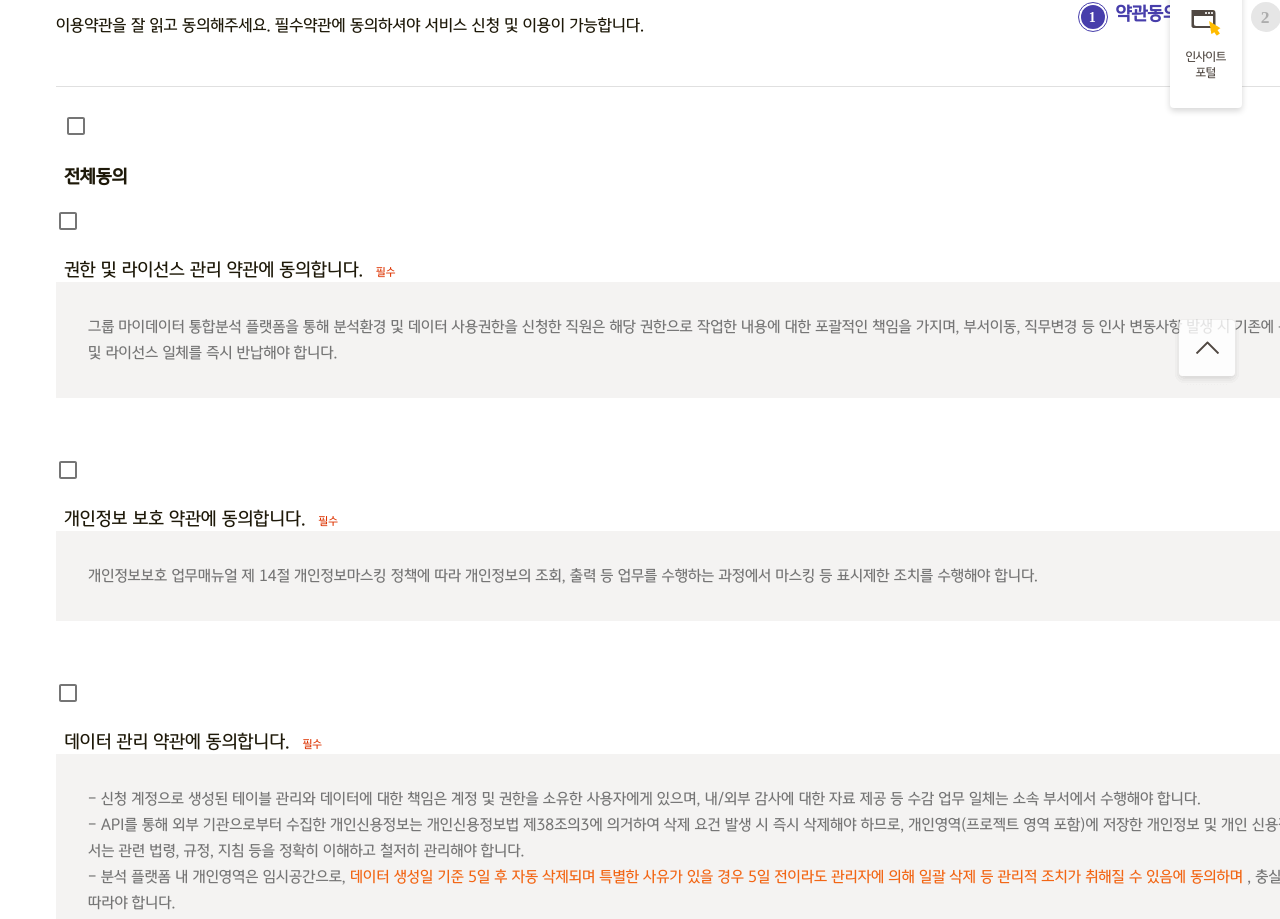
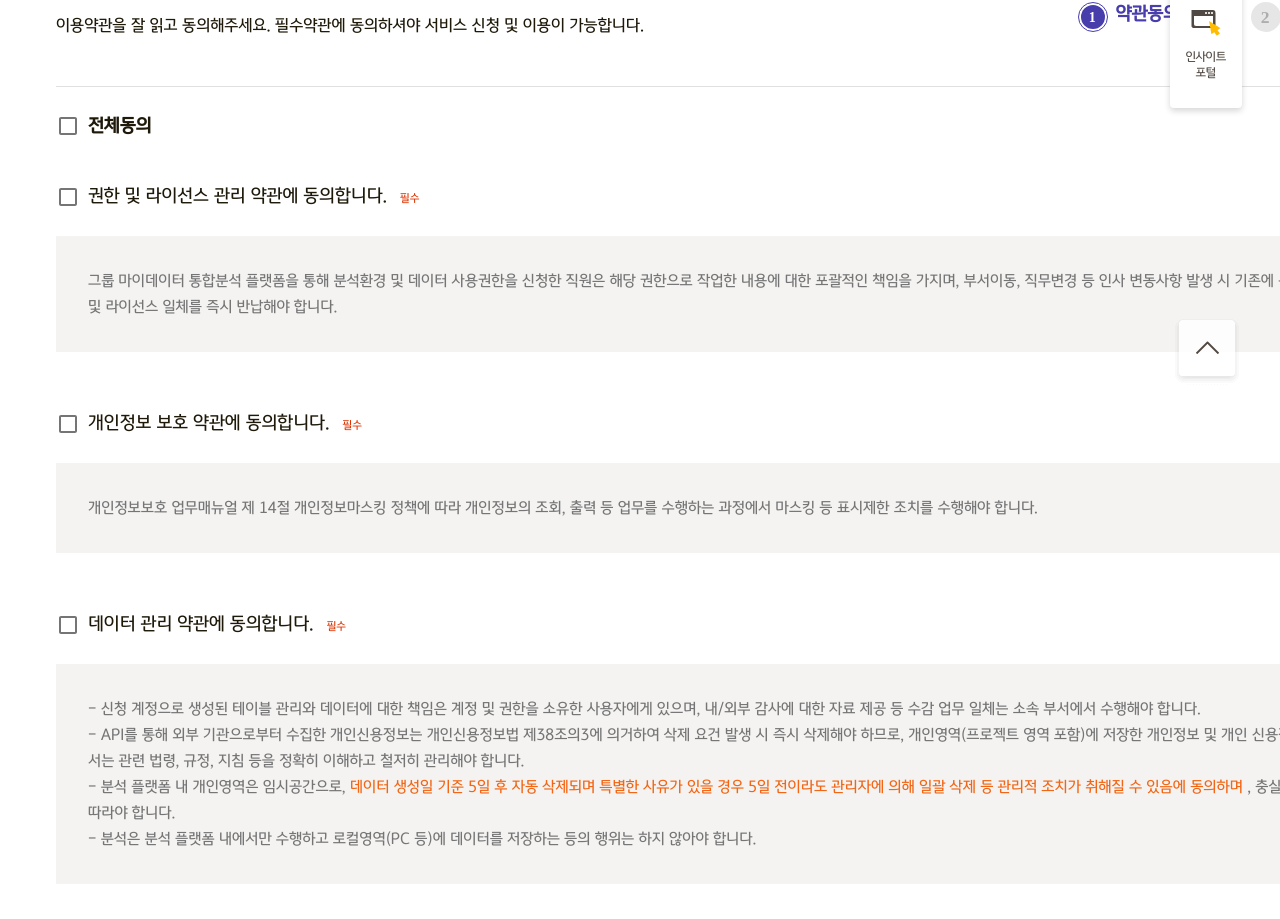
Before and after one commit to gesazumo/vuedata, a Vue app: page /analyze/ana002 in a window 1280 px wide. Shown: the part 364-1283 px from the top of the page. Built offline with nearby package versions, Linux system fonts and the light colour scheme.

Commit message:
분석환경신청 약관 완료

```diff
--- a/src/router/analyze.js
+++ b/src/router/analyze.js
@@ -4,6 +4,11 @@ const analyzeRouter = [
 		name: 'ana002',
 		component: () => import('@/views/analyze/ANA002.vue'),
 	},
+	{
+		path: 'ana003',
+		name: 'ana003',
+		component: () => import('@/views/pub/TAH-ANA003.vue'),
+	},
 ]
 
 export default analyzeRouter
--- a/src/views/analyze/ANA002.vue
+++ b/src/views/analyze/ANA002.vue
@@ -41,70 +41,87 @@
 			</div>
 			<div class="s_body">
 				<div class="agree_all">
-					<p>
 					<v-checkbox
 						v-model="allSelected"
 						@change="checkAll($event)"
-						></v-checkbox>
-						전체동의
-					</p>
+					>
+						<template v-slot:label>
+							<p>전체동의</p>
+						</template>
+					</v-checkbox>
 				</div>
+				<v-form ref="form">
 					<div class="agree">
 						<div class="agree_chk">
-						<v-checkbox v-model="check1" @click="checkChange()">
-						</v-checkbox>
+							<v-checkbox
+								v-model="check[0]"
+								@change="checkChange()"
+								:rules="rules(0)"
+							>
+								<template v-slot:label>
 									<p>
 										권한 및 라이선스 관리 약관에 동의합니다.
 										<span>필수</span>
 									</p>
+								</template>
+							</v-checkbox>
 						</div>
 						<div class="agree_txt">
 							그룹 마이데이터 통합분석 플랫폼을 통해 분석환경 및
 							데이터 사용권한을 신청한 직원은 해당 권한으로 작업한
-						내용에 대한 포괄적인 책임을 가지며, 부서이동, 직무변경
-						등 인사 변동사항 발생 시 기존에 득한 권한 및 라이선스
-						일체를 즉시 반납해야 합니다.
+							내용에 대한 포괄적인 책임을 가지며, 부서이동,
+							직무변경 등 인사 변동사항 발생 시 기존에 득한 권한
+							및 라이선스 일체를 즉시 반납해야 합니다.
 						</div>
 					</div>
 					<div class="agree">
 						<div class="agree_chk">
 							<v-checkbox
-							v-model="check2"
-							@click="checkChange()"
-						></v-checkbox>
+								v-model="check[1]"
+								@change="checkChange()"
+								:rules="rules(1)"
+							>
+								<template v-slot:label>
 									<p>
 										개인정보 보호 약관에 동의합니다.
 										<span>필수</span>
 									</p>
+								</template>
+							</v-checkbox>
 						</div>
 						<div class="agree_txt">
-						개인정보보호 업무매뉴얼 제 14절 개인정보마스킹 정책에
-						따라 개인정보의 조회, 출력 등 업무를 수행하는 과정에서
-						마스킹 등 표시제한 조치를 수행해야 합니다.
+							개인정보보호 업무매뉴얼 제 14절 개인정보마스킹
+							정책에 따라 개인정보의 조회, 출력 등 업무를 수행하는
+							과정에서 마스킹 등 표시제한 조치를 수행해야 합니다.
 						</div>
 					</div>
 					<div class="agree">
 						<div class="agree_chk">
 							<v-checkbox
-							v-model="check3"
-							@click="checkChange()"
-						></v-checkbox>
+								v-model="check[2]"
+								@change="checkChange()"
+								:rules="rules(2)"
+							>
+								<template v-slot:label>
 									<p>
 										데이터 관리 약관에 동의합니다.
 										<span>필수</span>
 									</p>
+								</template>
+							</v-checkbox>
 						</div>
 						<div class="agree_txt">
 							- 신청 계정으로 생성된 테이블 관리와 데이터에 대한
-						책임은 계정 및 권한을 소유한 사용자에게 있으며, 내/외부
-						감사에 대한 자료 제공 등 수감 업무 일체는 소속 부서에서
-						수행해야 합니다.
+							책임은 계정 및 권한을 소유한 사용자에게 있으며,
+							내/외부 감사에 대한 자료 제공 등 수감 업무 일체는
+							소속 부서에서 수행해야 합니다.
 							<br />
 							- API를 통해 외부 기관으로부터 수집한 개인신용정보는
-						개인신용정보법 제38조의3에 의거하여 삭제 요건 발생 시
-						즉시 삭제해야 하므로, 개인영역(프로젝트 영역 포함)에
-						저장한 개인정보 및 개인 신용정보에 대해서는 관련 법령,
-						규정, 지침 등을 정확히 이해하고 철저히 관리해야 합니다.
+							개인신용정보법 제38조의3에 의거하여 삭제 요건 발생
+							시 즉시 삭제해야 하므로, 개인영역(프로젝트 영역
+							포함)에 저장한 개인정보 및 개인 신용정보에 대해서는
+							관련 법령, 규정, 지침 등을 정확히 이해하고 철저히
+							관리해야 합니다.
 							<br />
 							- 분석 플랫폼 내 개인영역은 임시공간으로,
 							<span>
@@ -114,12 +131,16 @@
 							</span>
 							, 충실히 지침에 따라야 합니다.
 							<br />
-						- 분석은 분석 플랫폼 내에서만 수행하고 로컬영역(PC 등)에
-						데이터를 저장하는 등의 행위는 하지 않아야 합니다.
+							- 분석은 분석 플랫폼 내에서만 수행하고 로컬영역(PC
+							등)에 데이터를 저장하는 등의 행위는 하지 않아야
+							합니다.
 						</div>
 					</div>
-				<div class="btn_area">
-					<button class="regit large">다음 페이지로</button>
+				</v-form>
+				<div class="btnArea">
+					<v-btn class="regit large" @click="nextPage()">
+						다음 페이지로
+					</v-btn>
 				</div>
 			</div>
 		</div>
@@ -130,32 +151,46 @@
 export default {
 	data() {
 		return {
-			check1: false,
-			check2: false,
-			check3: false,
+			checkMsg: [
+				'권한 및 라이선스 관리 약관에 동의해 주세요.',
+				'개인정보 보호 약관에 동의해 주세요.',
+				'데이터 관리 약관에 동의해 주세요.',
+			],
+			check: [false, false, false],
 			allSelected: false,
+			test: 0,
 		}
 	},
 
 	methods: {
 		checkAll(e) {
-			if (e == true) {
-				this.check1 = true
-				this.check2 = true
-				this.check3 = true
-			} else {
-				this.check1 = false
-				this.check2 = false
-				this.check3 = false
+			for (var i = 0; i < this.check.length; i++) {
+				this.check[i] = e
 			}
 		},
 
 		checkChange() {
-			if (this.check1 && this.check2 && this.check3) {
-				this.allSelected = true
+			if (this.allSelectCheck()) this.allSelected = true
+			else this.allSelected = false
+		},
+
+		rules(num) {
+			return [this.check[num] || this.checkMsg[num]]
+		},
+
+		nextPage() {
+			if (this.allSelected) {
+				this.$router.push('/analyze/ana003')
 			} else {
-				this.allSelected = false
+				this.$refs.form.validate()
 			}
+		},
+
+		allSelectCheck() {
+			for (var i = 0; i < this.check.length; i++) {
+				if (this.check[i] == false) return false
+			}
+			return true
 		},
 	},
 }
```
Lines whose indentation alone changed are shown as unchanged.
